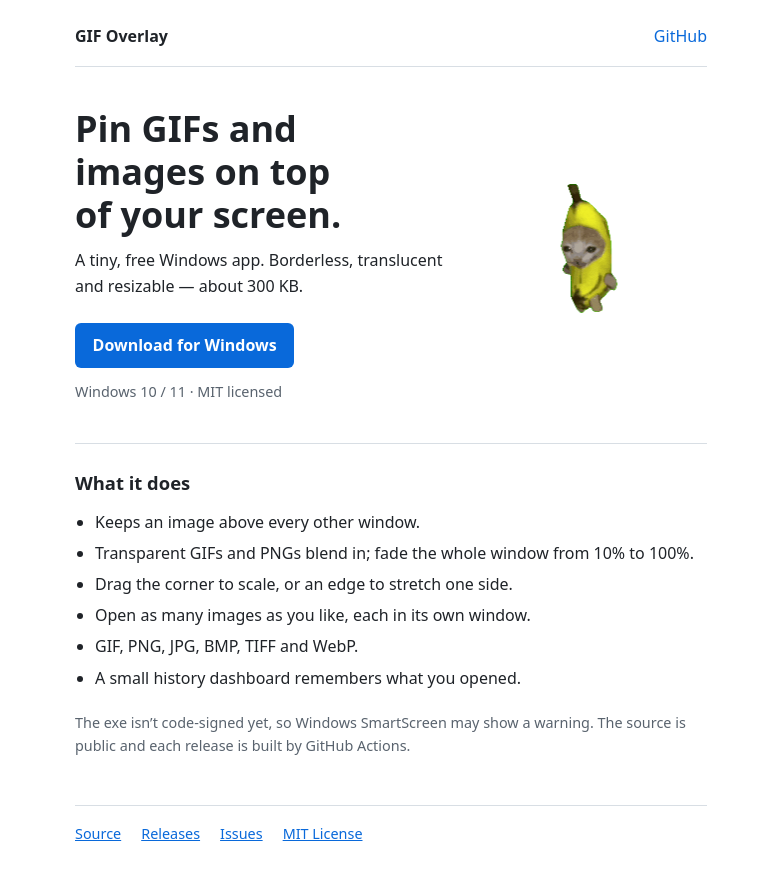
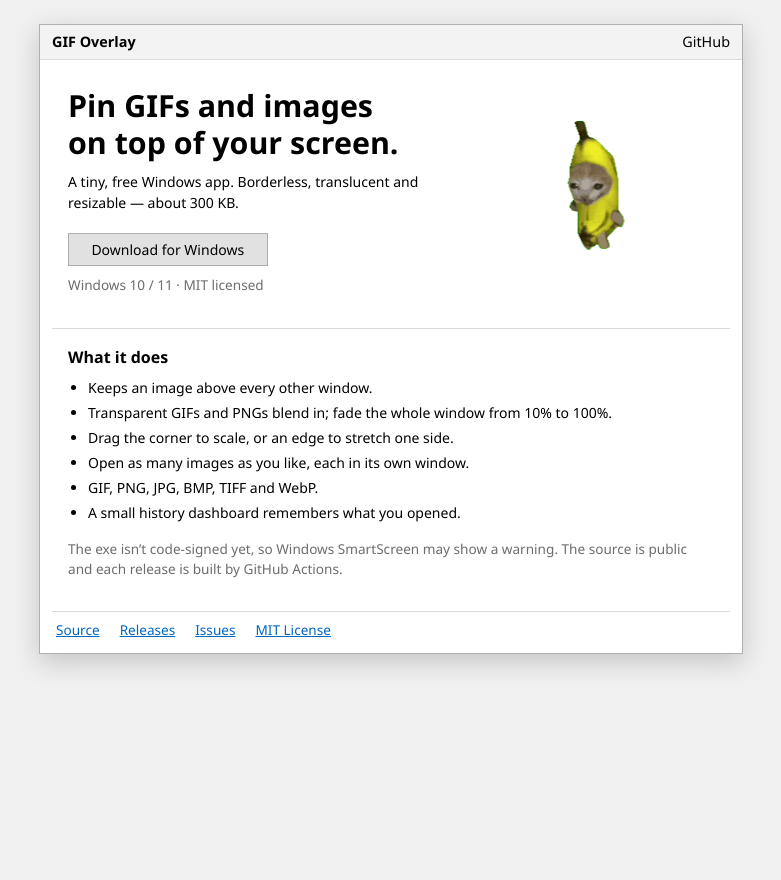
Before and after one commit to n3d06/GIF-Overlay, a plain HTML site: page web/index.html in a window 1280 px wide. Shown: the whole page, without its empty margins (249-1030 px from the left). After the commit the page ends 800 px from the top, so only its background shows below. Drawn offline with Linux system fonts and the light colour scheme; no server answers.

Commit message:
style(web): light-only page styled like the Win10/11 app window
Co-Authored-By: Claude Sonnet 5.5 <noreply@anthropic.com>

```diff
--- a/web/index.html
+++ b/web/index.html
@@ -3,7 +3,7 @@
 <head>
   <meta charset="utf-8">
   <meta name="viewport" content="width=device-width, initial-scale=1">
-  <meta name="color-scheme" content="light dark">
+  <meta name="color-scheme" content="light">
   <title>GIF Overlay — pin GIFs and images on top of your screen</title>
   <meta name="description" content="A tiny, free Windows app that pins GIFs and images above your other windows. Borderless, translucent and resizable.">
   <link rel="icon" href="favicon.svg" type="image/svg+xml">
--- a/web/style.css
+++ b/web/style.css
@@ -1,92 +1,100 @@
+/* Light-only, matches the app: white window, system Segoe UI, flat Win10/11 buttons. */
 :root {
-  --bg: #ffffff;
-  --text: #1f2328;
-  --muted: #59636e;
-  --line: #d8dee4;
-  --accent: #0969da;
-  --accent-text: #ffffff;
-  color-scheme: light dark;
-}
-
-@media (prefers-color-scheme: dark) {
-  :root {
-    --bg: #0d1117;
-    --text: #e6edf3;
-    --muted: #9198a1;
-    --line: #30363d;
-    --accent: #4493f8;
-    --accent-text: #0d1117;
-  }
+  --face: #ffffff;
+  --desktop: #f0f0f0;
+  --text: #000;
+  --muted: #6d6d6d;
+  --line: #d9d9d9;
+  color-scheme: light;
 }
 
 * { box-sizing: border-box; }
 
+html { background: var(--desktop); }
+
 body {
-  max-inline-size: 42rem;
-  margin: 0 auto;
-  padding: 1.5rem 1.25rem 3rem;
-  background: var(--bg);
+  max-inline-size: 44rem;
+  margin: 1.5rem auto;
+  background: var(--face);
   color: var(--text);
-  font: 1rem/1.6 system-ui, "Segoe UI", sans-serif;
+  font: 14px/1.5 "Segoe UI", Tahoma, sans-serif;
+  border: 1px solid #b0b0b0;
+  box-shadow: 0 8px 24px rgba(0, 0, 0, .18);
 }
 
-a { color: var(--accent); }
+a { color: #0067c0; }
 h1, h2, p, ul { margin: 0; }
 
+/* title bar (light, like the app window) */
 .top {
   display: flex;
   align-items: center;
   justify-content: space-between;
-  padding-block-end: 1rem;
+  padding: .4rem .75rem;
+  background: #f3f3f3;
   border-block-end: 1px solid var(--line);
+  font-size: .9rem;
 }
-.top a { text-decoration: none; }
+.top a { color: #000; text-decoration: none; }
+.top a:hover { text-decoration: underline; }
+
+main, footer { margin: .75rem; }
 
 .intro {
   display: flex;
   flex-wrap: wrap;
   align-items: center;
-  gap: 1.5rem;
-  padding-block: 2.5rem;
+  gap: 1.25rem;
+  padding: 1rem;
 }
 .intro > div { flex: 1 1 18rem; }
 .intro img { max-inline-size: 100%; block-size: auto; }
 
 h1 {
-  font-size: clamp(1.6rem, 1.2rem + 2vw, 2.25rem);
+  font-size: clamp(1.4rem, 1.1rem + 1.6vw, 1.9rem);
+  font-weight: 600;
   line-height: 1.2;
   text-wrap: balance;
 }
-.intro p { margin-block-start: .75rem; text-wrap: pretty; }
-.intro .actions { margin-block-start: 1.5rem; }
+.intro p { margin-block-start: .6rem; text-wrap: pretty; }
+.intro .actions { margin-block-start: 1.25rem; }
 
+/* standard Win10/11 push button */
 .button {
   display: inline-block;
-  padding: .6rem 1.1rem;
-  border-radius: 6px;
-  background: var(--accent);
-  color: var(--accent-text);
-  font-weight: 600;
+  padding: .3rem 1.4rem;
+  background: #e1e1e1;
+  color: #000;
   text-decoration: none;
+  border: 1px solid #adadad;
 }
-.button:hover { opacity: .9; }
+.button:hover { background: #e5f1fb; border-color: #0078d7; }
+.button:active { background: #cce4f7; border-color: #005499; }
 
-.small { color: var(--muted); font-size: .9rem; }
+.small { color: var(--muted); font-size: .85rem; }
 
-section + section { padding-block-start: 1.5rem; border-block-start: 1px solid var(--line); }
-h2 { font-size: 1.15rem; margin-block-end: .75rem; }
+section + section {
+  margin-block-start: 1rem;
+  padding: 1rem;
+  border-block-start: 1px solid var(--line);
+}
+h2 { font-size: 1rem; font-weight: 600; margin-block-end: .5rem; }
 ul { padding-inline-start: 1.25rem; }
-li + li { margin-block-start: .35rem; }
-section > .small { margin-block-start: 1.25rem; }
+li + li { margin-block-start: .25rem; }
+section > .small { margin-block-start: 1rem; }
 
 footer {
   display: flex;
   flex-wrap: wrap;
-  gap: .5rem 1.25rem;
-  margin-block-start: 3rem;
-  padding-block-start: 1rem;
+  gap: .25rem 1.25rem;
+  margin-block-start: 1rem;
+  padding: .5rem .25rem 0;
   border-block-start: 1px solid var(--line);
-  font-size: .9rem;
+  font-size: .85rem;
 }
 
-:focus-visible { outline: 2px solid var(--accent); outline-offset: 2px; }
+:focus-visible { outline: 1px dotted #000; outline-offset: 2px; }
+
+@media (max-width: 46rem) {
+  body { margin: 0; border: 0; box-shadow: none; }
+}
```
